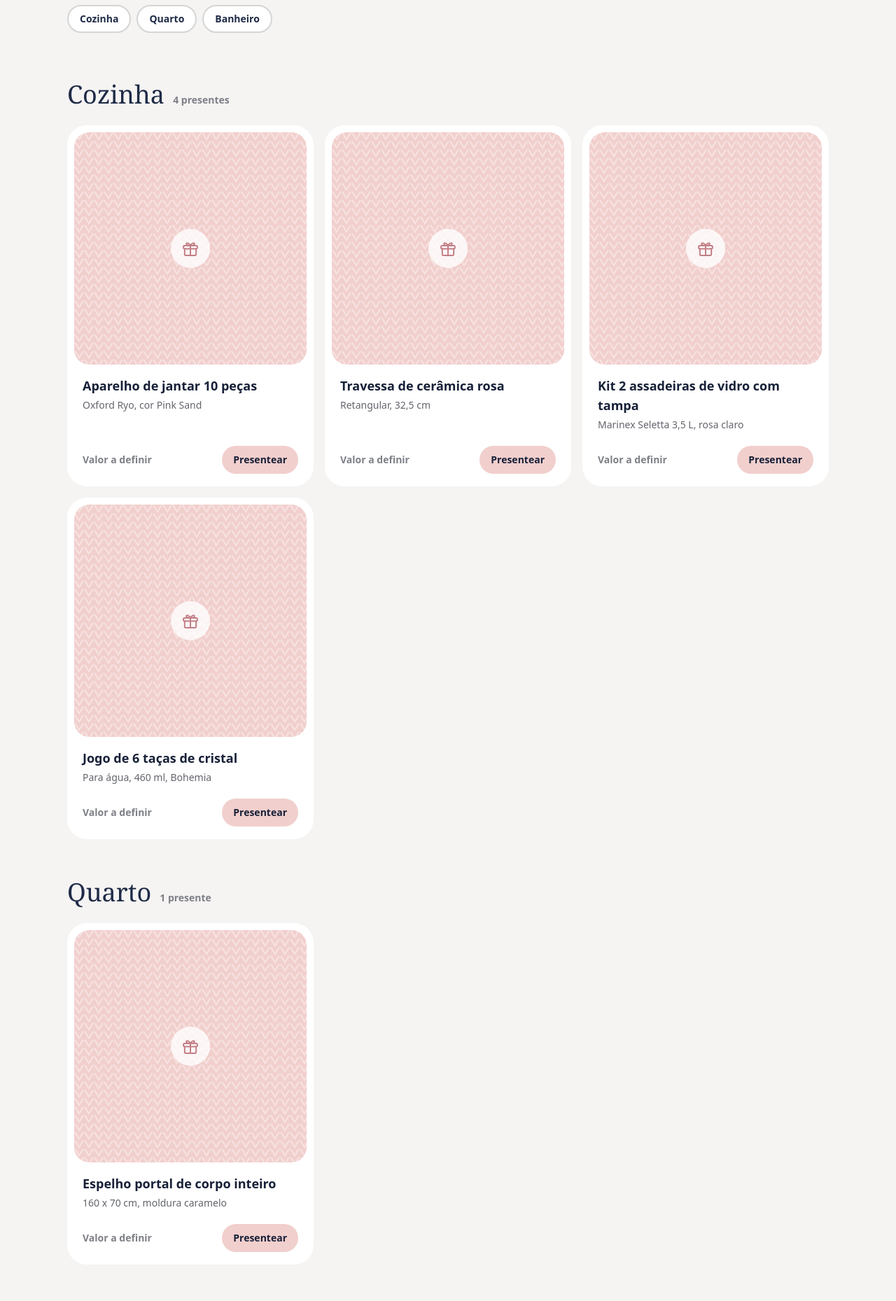
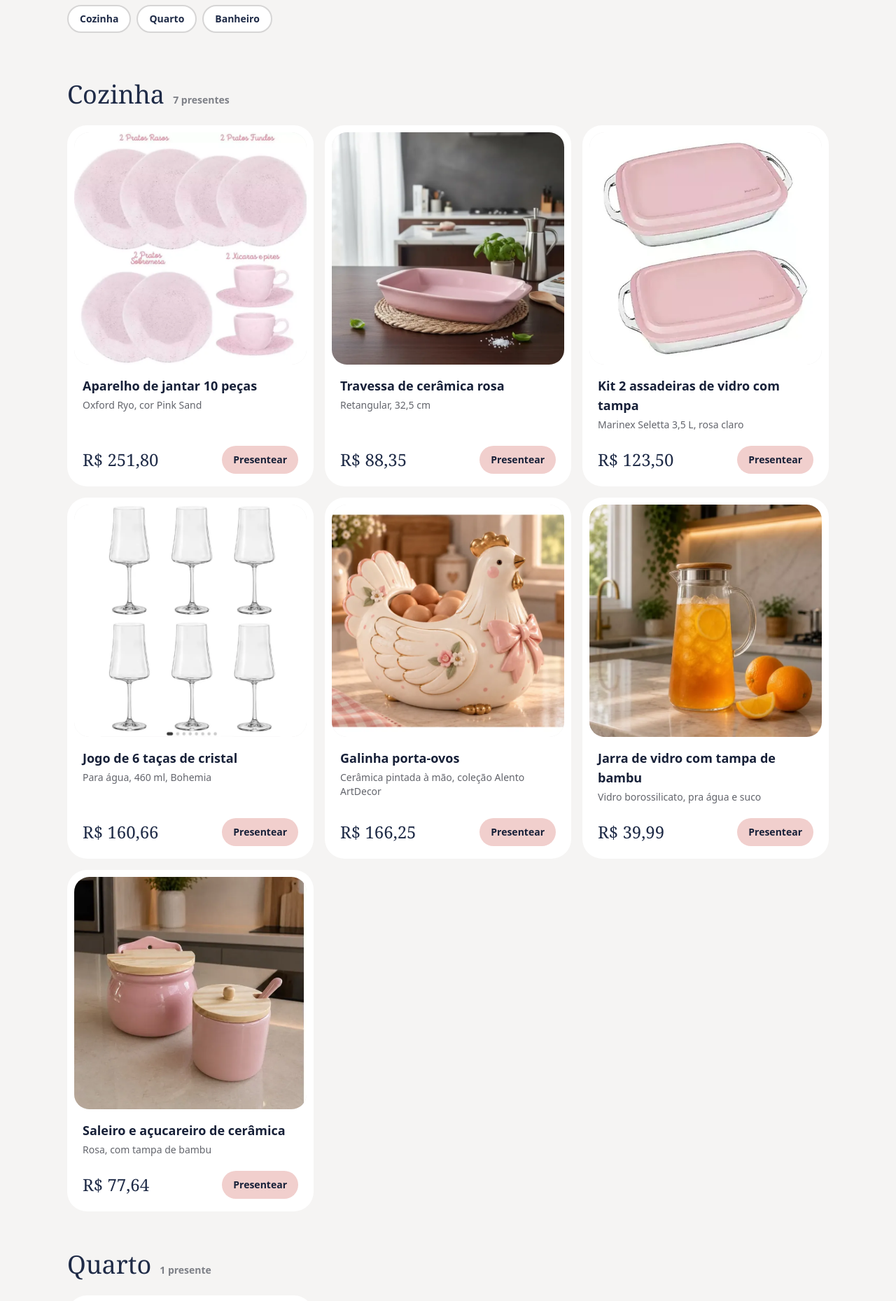
Before and after one commit to Lolita0000/cha-casa-nova, a React (Vite) app: page / in a window 1280 px wide. Shown: the part 1640-3499 px from the top of the page at 70% size. Built offline with nearby package versions, Linux system fonts and the light colour scheme.

Commit message:
feat(gifts): add prices and new kitchen items

```diff
--- a/src/data/gifts.ts
+++ b/src/data/gifts.ts
@@ -3,6 +3,7 @@
 /**
  * The gift list. Amounts are in cents (R$ 180,00 = 18000).
  * Gifts without `priceInCents` show "Valor a definir" and let guests choose the amount.
+ * Photos live in `public/gifts`, square and around 720px wide.
  */
 export const gifts: Gift[] = [
   {
@@ -11,6 +12,8 @@
     roomId: 'kitchen',
     name: 'Aparelho de jantar 10 peças',
     description: 'Oxford Ryo, cor Pink Sand',
+    priceInCents: 25180,
+    imageUrl: '/gifts/dinnerware-set.webp',
     productUrl:
       'https://shopee.com.br/Conjunto-de-Jantar-10-P%C3%A7s-Ryo-Pink-Sand-Oxford-i.513070918.22992991974?extraParams=%7B%22display_model_id%22%3A169708334068%2C%22model_selection_logic%22%3A3%7D',
   },
@@ -20,6 +23,8 @@
     roomId: 'kitchen',
     name: 'Travessa de cerâmica rosa',
     description: 'Retangular, 32,5 cm',
+    priceInCents: 8835,
+    imageUrl: '/gifts/ceramic-serving-dish.webp',
     productUrl:
       'https://shopee.com.br/Travessa-Retangular-Grande-em-Cer%C3%A2mica-Rosa-32-5cm-i.277113759.20397666673?extraParams=%7B%22display_model_id%22%3A189162222027%2C%22model_selection_logic%22%3A3%7D',
   },
@@ -29,6 +34,8 @@
     roomId: 'kitchen',
     name: 'Kit 2 assadeiras de vidro com tampa',
     description: 'Marinex Seletta 3,5 L, rosa claro',
+    priceInCents: 12350,
+    imageUrl: '/gifts/glass-baking-dishes.webp',
     productUrl:
       'https://shopee.com.br/Kit-2-Assadeiras-Travessa-Marinex-Seletta-3-5l-C-Tampa-Rosa-claro-i.951889959.58264819513?extraParams=%7B%22display_model_id%22%3A219192202798%2C%22model_selection_logic%22%3A3%7D',
   },
@@ -38,8 +45,43 @@
     roomId: 'kitchen',
     name: 'Jogo de 6 taças de cristal',
     description: 'Para água, 460 ml, Bohemia',
+    priceInCents: 16066,
+    imageUrl: '/gifts/crystal-water-glasses.webp',
     productUrl:
       'https://shopee.com.br/Jogo-De-Ta%C3%A7as-Para-%C3%81gua-Em-Cristal-Xtra-Com-6-Pe%C3%A7as-460ml-Bohemia-i.1263373011.22197931015?extraParams=%7B%22display_model_id%22%3A189167420959%2C%22model_selection_logic%22%3A3%7D',
+  },
+  {
+    id: 'egg-holder-hen',
+    kind: 'simple',
+    roomId: 'kitchen',
+    name: 'Galinha porta-ovos',
+    description: 'Cerâmica pintada à mão, coleção Alento ArtDecor',
+    priceInCents: 16625,
+    imageUrl: '/gifts/egg-holder-hen.webp',
+    productUrl:
+      'https://shopee.com.br/GALINHA-PORTA-OVOS-PINTADA-A-M%C3%83O-E-LAQUEADA-ALTO-BRILHO-COLE%C3%87%C3%83O-ALENTO-ARTDECOR-i.302687316.58217870155?extraParams=%7B%22display_model_id%22%3A219626624060%2C%22model_selection_logic%22%3A3%7D',
+  },
+  {
+    id: 'glass-pitcher',
+    kind: 'simple',
+    roomId: 'kitchen',
+    name: 'Jarra de vidro com tampa de bambu',
+    description: 'Vidro borossilicato, pra água e suco',
+    priceInCents: 3999,
+    imageUrl: '/gifts/glass-pitcher.webp',
+    productUrl:
+      'https://shopee.com.br/Jarra-De-Vidro-Borossilicato-Com-Tampa-Bambu-Agua-Suco-i.1107305320.58211480170?extraParams=%7B%22display_model_id%22%3A209622418883%2C%22model_selection_logic%22%3A3%7D',
+  },
+  {
+    id: 'salt-sugar-set',
+    kind: 'simple',
+    roomId: 'kitchen',
+    name: 'Saleiro e açucareiro de cerâmica',
+    description: 'Rosa, com tampa de bambu',
+    priceInCents: 7764,
+    imageUrl: '/gifts/salt-sugar-set.webp',
+    productUrl:
+      'https://shopee.com.br/Conjunto-Saleiro-e-A%C3%A7ucareiro-com-Tampa-de-Bambu-Sofisticado-e-Resistente-em-Cer%C3%A2mica-Colorida-i.570228734.58213655953?extraParams=%7B%22display_model_id%22%3A238809381563%2C%22model_selection_logic%22%3A3%7D',
   },
   {
     id: 'full-length-mirror',
@@ -47,6 +89,8 @@
     roomId: 'bedroom',
     name: 'Espelho portal de corpo inteiro',
     description: '160 x 70 cm, moldura caramelo',
+    priceInCents: 21831,
+    imageUrl: '/gifts/full-length-mirror.webp',
     productUrl:
       'https://shopee.com.br/Espelho-Portal-Decorativo-160x70cm-Corpo-Inteiro-Grande-Para-Sala-Quarto-Hall-Banheiro-i.1165360419.55561180724?extraParams=%7B%22display_model_id%22%3A420973892754%2C%22model_selection_logic%22%3A3%7D',
   },
@@ -56,6 +100,8 @@
     roomId: 'bathroom',
     name: 'Kit de banheiro com laço',
     description: 'Porta-sabonete e porta-escova de porcelana rosa',
+    priceInCents: 9499,
+    imageUrl: '/gifts/bow-bathroom-set.webp',
     productUrl:
       'https://shopee.com.br/Kit-Menina-Higiene-Banheiro-Porcelana-Cer%C3%A2mica-La%C3%A7o-Rosa-Porta-Sabonete-e-Escova-Princesa-Fofo-i.455831695.45362096438',
   },
@@ -65,6 +111,8 @@
     roomId: 'bathroom',
     name: 'Porta-sabonete líquido de cerâmica',
     description: 'Modelo rostinho',
+    priceInCents: 2497,
+    imageUrl: '/gifts/soap-dispenser.webp',
     productUrl:
       'https://shopee.com.br/Porta-Sabonete-L%C3%ADquido-de-Cer%C3%A2mica-com-V%C3%A1lvula-Dispenser-Rostinho-e-Patinha-i.1463454780.56315096721?extraParams=%7B%22display_model_id%22%3A311295394611%2C%22model_selection_logic%22%3A3%7D',
   },
```
